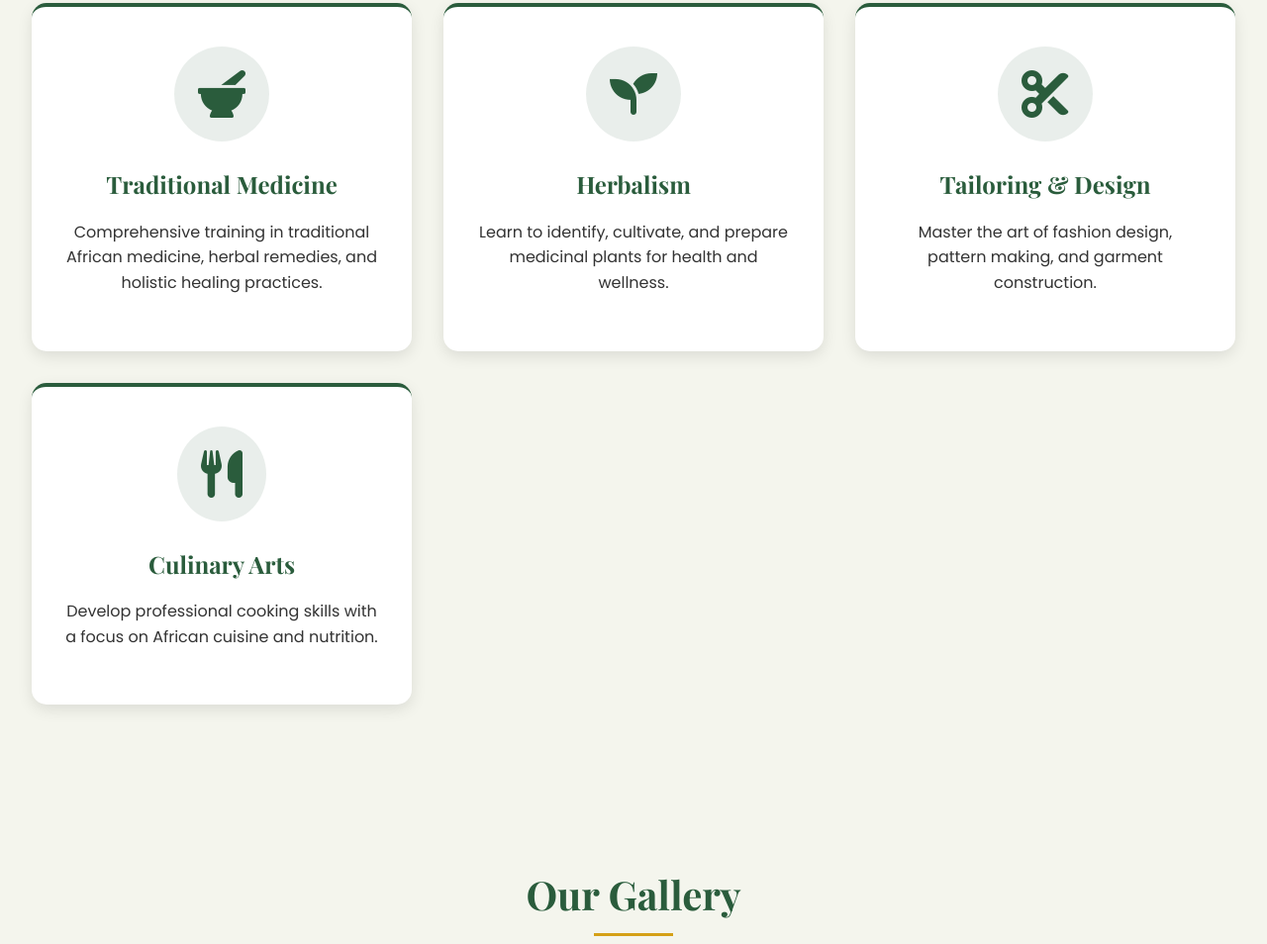
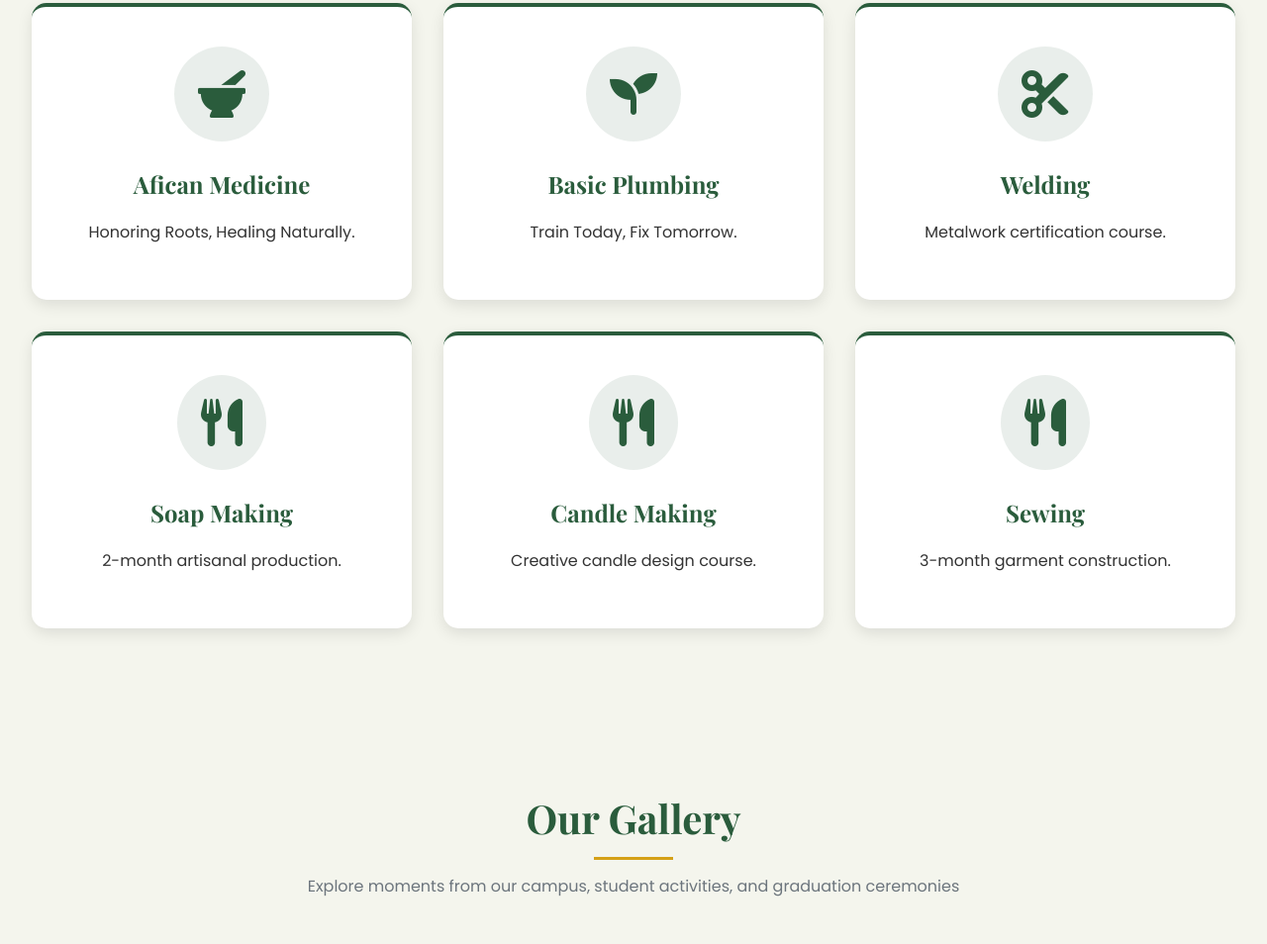
Before and after one commit to Skhulu9812/Website, a plain HTML site: page index.html in a window 1280 px wide. Shown: the part 1924-2878 px from the top of the page at 99% size. Drawn offline with nearby package versions, Linux system fonts and the light colour scheme; no server answers.

Commit message:
Update index.html

```diff
--- a/index.html
+++ b/index.html
@@ -1173,37 +1173,55 @@
         <div class="programs-grid">
             <div class="program-card">
                 <i class="fas fa-mortar-pestle"></i>
-                <h3 class="editable" data-content="program-1-title">Traditional Medicine
+                <h3 class="editable" data-content="program-1-title">Afican Medicine
                     <span class="edit-tooltip" data-target="program-1-title">✎</span>
                 </h3>
-                <p class="editable" data-content="program-1-desc">Comprehensive training in traditional African medicine, herbal remedies, and holistic healing practices.
+                <p class="editable" data-content="program-1-desc">Honoring Roots, Healing Naturally.
                     <span class="edit-tooltip" data-target="program-1-desc">✎</span>
                 </p>
             </div>
             <div class="program-card">
                 <i class="fas fa-seedling"></i>
-                <h3 class="editable" data-content="program-2-title">Herbalism
+                <h3 class="editable" data-content="program-2-title">Basic Plumbing
                     <span class="edit-tooltip" data-target="program-2-title">✎</span>
                 </h3>
-                <p class="editable" data-content="program-2-desc">Learn to identify, cultivate, and prepare medicinal plants for health and wellness.
+                <p class="editable" data-content="program-2-desc">Train Today, Fix Tomorrow.
                     <span class="edit-tooltip" data-target="program-2-desc">✎</span>
                 </p>
             </div>
             <div class="program-card">
                 <i class="fas fa-cut"></i>
-                <h3 class="editable" data-content="program-3-title">Tailoring & Design
+                <h3 class="editable" data-content="program-3-title">Welding
                     <span class="edit-tooltip" data-target="program-3-title">✎</span>
                 </h3>
-                <p class="editable" data-content="program-3-desc">Master the art of fashion design, pattern making, and garment construction.
+                <p class="editable" data-content="program-3-desc">Metalwork certification course.
                     <span class="edit-tooltip" data-target="program-3-desc">✎</span>
                 </p>
             </div>
             <div class="program-card">
                 <i class="fas fa-utensils"></i>
-                <h3 class="editable" data-content="program-4-title">Culinary Arts
+                <h3 class="editable" data-content="program-4-title">Soap Making
                     <span class="edit-tooltip" data-target="program-4-title">✎</span>
                 </h3>
-                <p class="editable" data-content="program-4-desc">Develop professional cooking skills with a focus on African cuisine and nutrition.
+                <p class="editable" data-content="program-4-desc">2-month artisanal production.
+                    <span class="edit-tooltip" data-target="program-4-desc">✎</span>
+                </p>
+            </div>
+            <div class="program-card">
+                <i class="fas fa-utensils"></i>
+                <h3 class="editable" data-content="program-4-title">Candle Making
+                    <span class="edit-tooltip" data-target="program-4-title">✎</span>
+                </h3>
+                <p class="editable" data-content="program-4-desc">Creative candle design course.
+                    <span class="edit-tooltip" data-target="program-4-desc">✎</span>
+                </p>
+            </div>
+             <div class="program-card">
+                <i class="fas fa-utensils"></i>
+                <h3 class="editable" data-content="program-4-title">Sewing
+                    <span class="edit-tooltip" data-target="program-4-title">✎</span>
+                </h3>
+                <p class="editable" data-content="program-4-desc">3-month garment construction.
                     <span class="edit-tooltip" data-target="program-4-desc">✎</span>
                 </p>
             </div>
```
